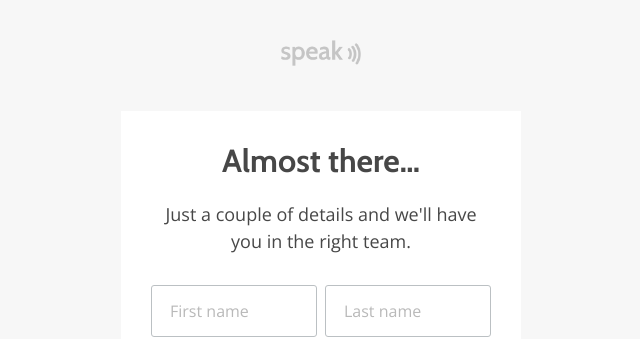
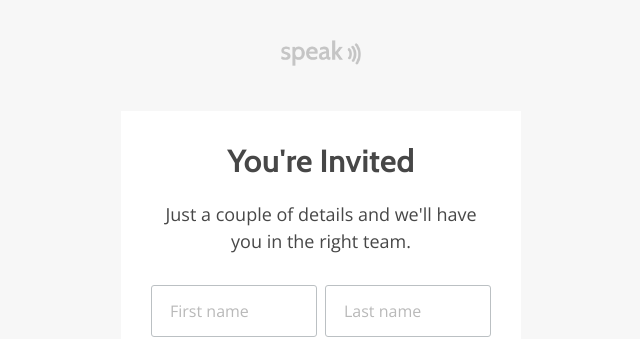
Before and after one commit to speak/website, a Jekyll site: the page built from invite/index.html, in a window 1280 px wide. Shown: the top 339 px of the page, without its empty margins (319-959 px from the left). Built offline with Jekyll 4.4.1, drawn with Linux system fonts in a browser that asks for light colours; nearby versions of some CDN libraries.

Commit message:
Changed headings for better flow
Leads the user through the process a little better

```diff
--- a/invite/index.html
+++ b/invite/index.html
@@ -5,7 +5,7 @@
 ---
 
 <figure class="front">
-  <h1>Almost there&hellip;</h1>
+  <h1>You're Invited</h1>
   <p id="password-reset-instructions">
     Just a couple of details and we'll have you in the <span class="team-name">right</span> team.
   </p>
@@ -23,9 +23,7 @@
 </figure>
 
 <figure class="back download">
-  <h1>
-    Download for Mac
-  </h1>
+  <h1>Almost there&hellip;</h1>
   <p>
     You'll need to download the desktop app to connect with the rest of <span class="team-name">your team</span>, it'll only take a moment!
   </p>
```
